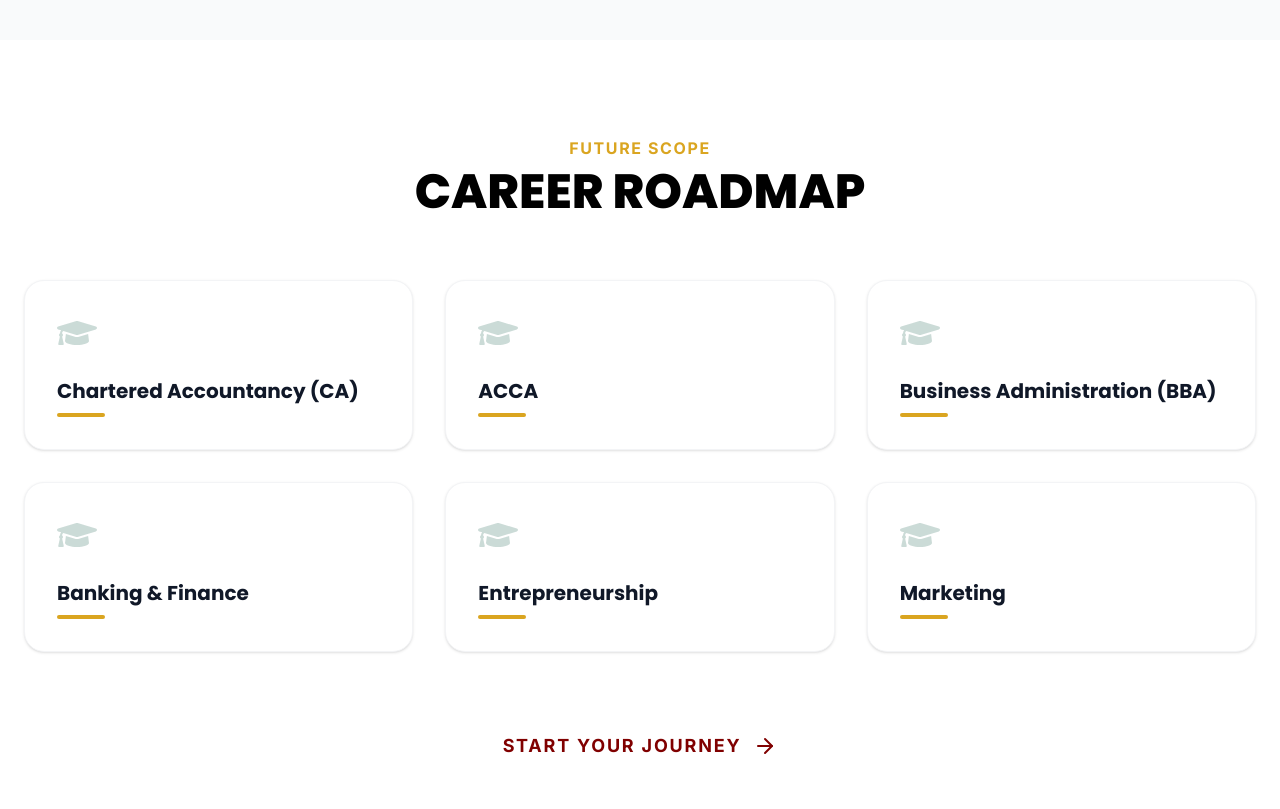
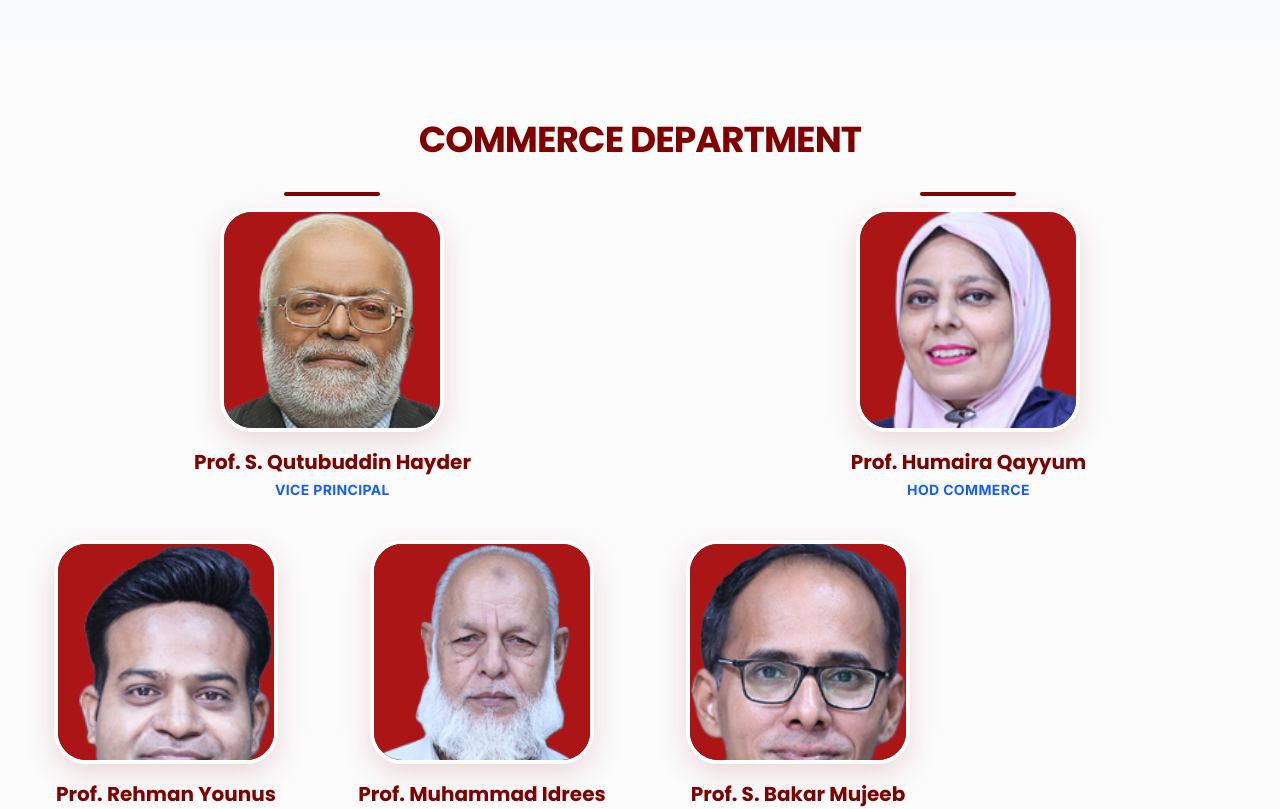
Before and after one commit to B-JCoder/saiwebsite, a Next.js app: page /groups/commerce in a window 1280 px wide. Shown: the part 1460-2269 px from the top of the page. Built offline with nearby package versions, Linux system fonts and the light colour scheme.

Commit message:
build error by bilalala

```diff
--- a/app/groups/commerce/page.tsx
+++ b/app/groups/commerce/page.tsx
@@ -12,7 +12,7 @@
 import { ArrowRight } from "lucide-react";
 import Link from "next/link";
 import PageHeader from "@/components/PageHeader";
-// import DepartmentFaculty from "@/components/DepartmentFaculty";
+import DepartmentFaculty from "@/components/DepartmentFaculty";
 
 export default function CommercePage() {
   const subjects = [
@@ -163,7 +163,8 @@
       </section>
 
       {/* Faculty Section */}
-      {/* <DepartmentFaculty
+      {/* Faculty Section */}
+      <DepartmentFaculty
         departments={[
           "commerce",
           "english",
@@ -171,7 +172,7 @@
           "islamic_studies",
           "pakistan_studies",
         ]}
-      /> */}
+      />
 
       {/* Career Roadmap */}
       <section className="py-24 px-6 container mx-auto">
--- a/app/groups/computer-science/page.tsx
+++ b/app/groups/computer-science/page.tsx
@@ -12,7 +12,7 @@
 import { ArrowRight } from "lucide-react";
 import Link from "next/link";
 import PageHeader from "@/components/PageHeader";
-// import DepartmentFaculty from "@/components/DepartmentFaculty";
+import DepartmentFaculty from "@/components/DepartmentFaculty";
 
 export default function ComputerSciencePage() {
   const subjects = [
@@ -164,7 +164,8 @@
       </section>
 
       {/* Faculty Section */}
-      {/* <DepartmentFaculty
+      {/* Faculty Section */}
+      <DepartmentFaculty
         departments={[
           "computer_science",
           "mathematics",
@@ -174,7 +175,7 @@
           "islamic_studies",
           "pakistan_studies",
         ]}
-      /> */}
+      />
 
       {/* Career Roadmap */}
       <section className="py-24 px-6 container mx-auto">
--- a/app/groups/pre-engineering/page.tsx
+++ b/app/groups/pre-engineering/page.tsx
@@ -12,7 +12,7 @@
 import { ArrowRight } from "lucide-react";
 import Link from "next/link";
 import PageHeader from "@/components/PageHeader";
-// import DepartmentFaculty from "@/components/DepartmentFaculty";
+import DepartmentFaculty from "@/components/DepartmentFaculty";
 
 export default function PreEngineeringPage() {
   const subjects = [
@@ -164,7 +164,8 @@
       </section>
 
       {/* Faculty Section */}
-      {/* <DepartmentFaculty
+      {/* Faculty Section */}
+      <DepartmentFaculty
         departments={[
           "mathematics",
           "physics",
@@ -174,7 +175,7 @@
           "islamic_studies",
           "pakistan_studies",
         ]}
-      /> */}
+      />
 
       {/* Career Roadmap */}
       <section className="py-24 px-6 container mx-auto">
--- a/app/groups/pre-medical/page.tsx
+++ b/app/groups/pre-medical/page.tsx
@@ -12,7 +12,7 @@
 import { ArrowRight } from "lucide-react";
 import Link from "next/link";
 import PageHeader from "@/components/PageHeader";
-// import DepartmentFaculty from "@/components/DepartmentFaculty";
+import DepartmentFaculty from "@/components/DepartmentFaculty";
 
 export default function PreMedicalPage() {
   const subjects = [
@@ -163,7 +163,8 @@
       </section>
 
       {/* Faculty Section */}
-      {/* <DepartmentFaculty
+      {/* Faculty Section */}
+      <DepartmentFaculty
         departments={[
           "biology",
           "chemistry",
@@ -173,7 +174,7 @@
           "islamic_studies",
           "pakistan_studies",
         ]}
-      /> */}
+      />
 
       {/* Career Roadmap */}
       <section className="py-24 px-6 container mx-auto">
--- a/components/DepartmentFaculty.tsx
+++ b/components/DepartmentFaculty.tsx
@@ -295,7 +295,7 @@
               </motion.h2>
 
               {/* Heads Row */}
-              <div className="flex flex-wrapjustify-center gap-10 mb-10 justify-center">
+              <div className="flex flex-wrap justify-center gap-10 mb-10">
                 {heads.map((member, i) => (
                   <FacultyMemberCard key={i} member={member} isHead />
                 ))}
```
